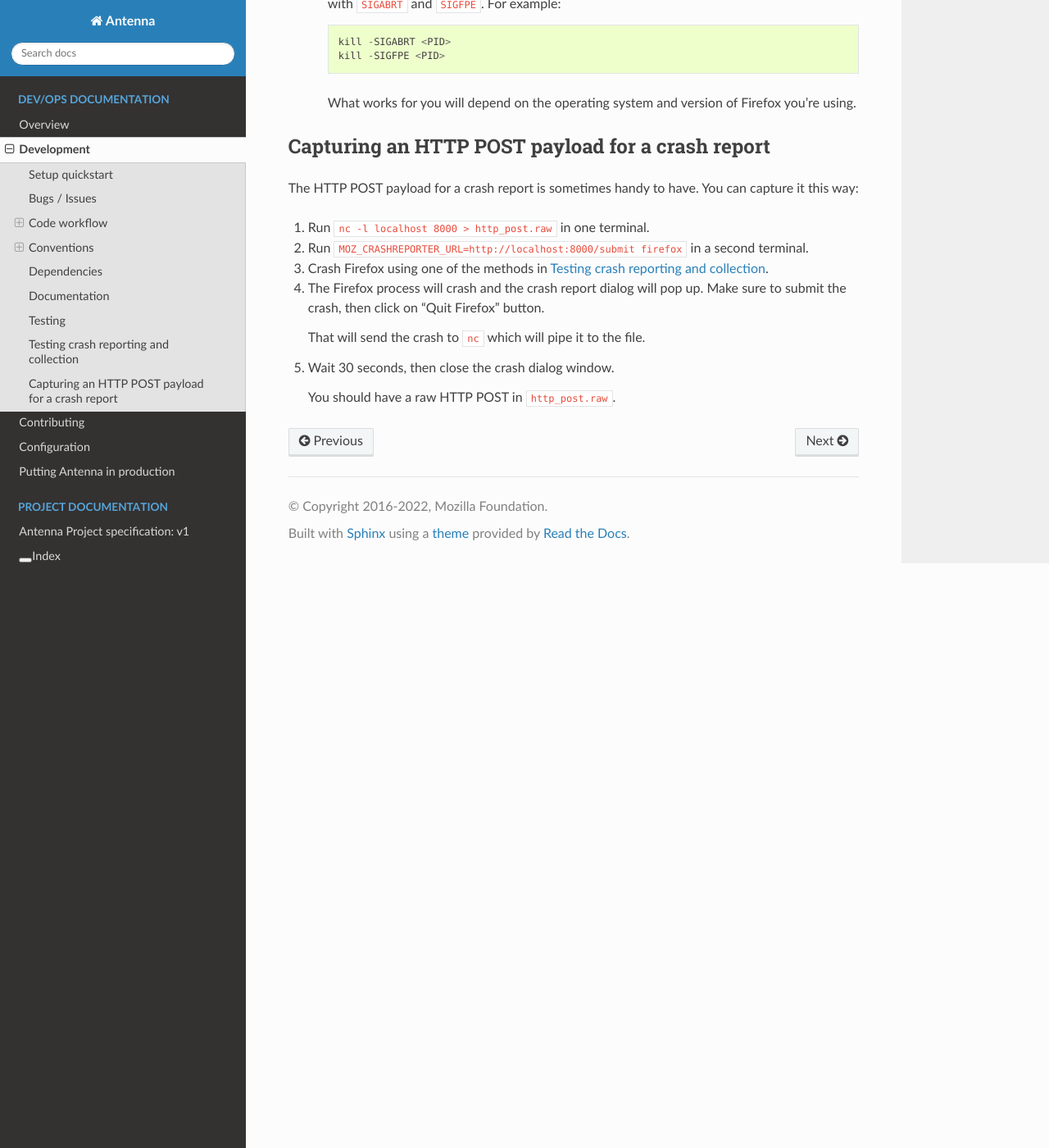
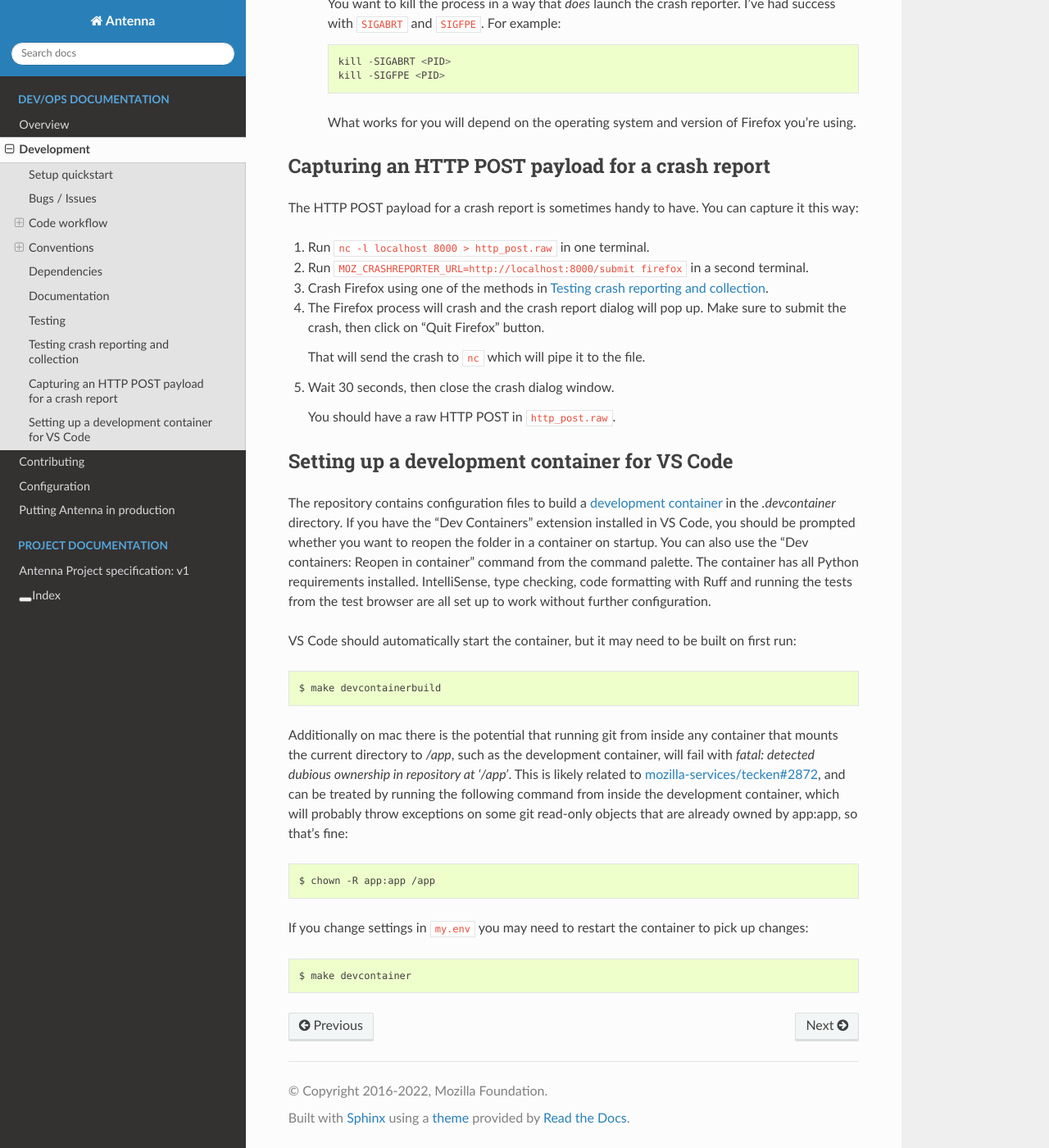
Before and after one commit to mozilla-services/antenna, a Sphinx documentation site: the page built from docs/dev.rst, in a window 1280 px wide and 1400 px high, scrolled down 9314 px. Shown: the whole window at 82% size. Built offline with Sphinx 7.4.7 and the Read the Docs theme 2.0.0, drawn with Linux system fonts in a browser that asks for light colours; some of the changed text lies outside the part shown.

Commit message:
bug-1877855: Add devcontainer configuration
and switch to ruff format

```diff
--- a/docs/dev.rst
+++ b/docs/dev.rst
@@ -509,3 +509,42 @@ capture it this way:
 5. Wait 30 seconds, then close the crash dialog window.
 
    You should have a raw HTTP POST in ``http_post.raw``.
+
+
+Setting up a development container for VS Code
+==============================================
+The repository contains configuration files to build a
+`development container <https://containers.dev/>`_ in the `.devcontainer`
+directory. If you have the "Dev Containers" extension installed in VS Code, you
+should be prompted whether you want to reopen the folder in a container on
+startup. You can also use the "Dev containers: Reopen in container" command
+from the command palette. The container has all Python requirements installed.
+IntelliSense, type checking, code formatting with Ruff and running the tests
+from the test browser are all set up to work without further configuration.
+
+VS Code should automatically start the container, but it may need to be built on
+first run:
+
+.. code-block:: shell
+
+   $ make devcontainerbuild
+
+Additionally on mac there is the potential that running git from inside any
+container that mounts the current directory to `/app`, such as the development
+container, will fail with `fatal: detected dubious ownership in repository at
+'/app'`. This is likely related to `mozilla-services/tecken#2872
+<https://github.com/mozilla-services/tecken/pull/2872>`_, and can be treated by
+running the following command from inside the development container, which will
+probably throw exceptions on some git read-only objects that are already owned
+by app:app, so that's fine:
+
+.. code-block:: shell
+
+   $ chown -R app:app /app
+
+If you change settings in ``my.env`` you may need to restart the container to
+pick up changes:
+
+.. code-block:: shell
+
+   $ make devcontainer
```
Also changed, not shown: docker-compose.yml (+11 -0 lines), 3 other files.
